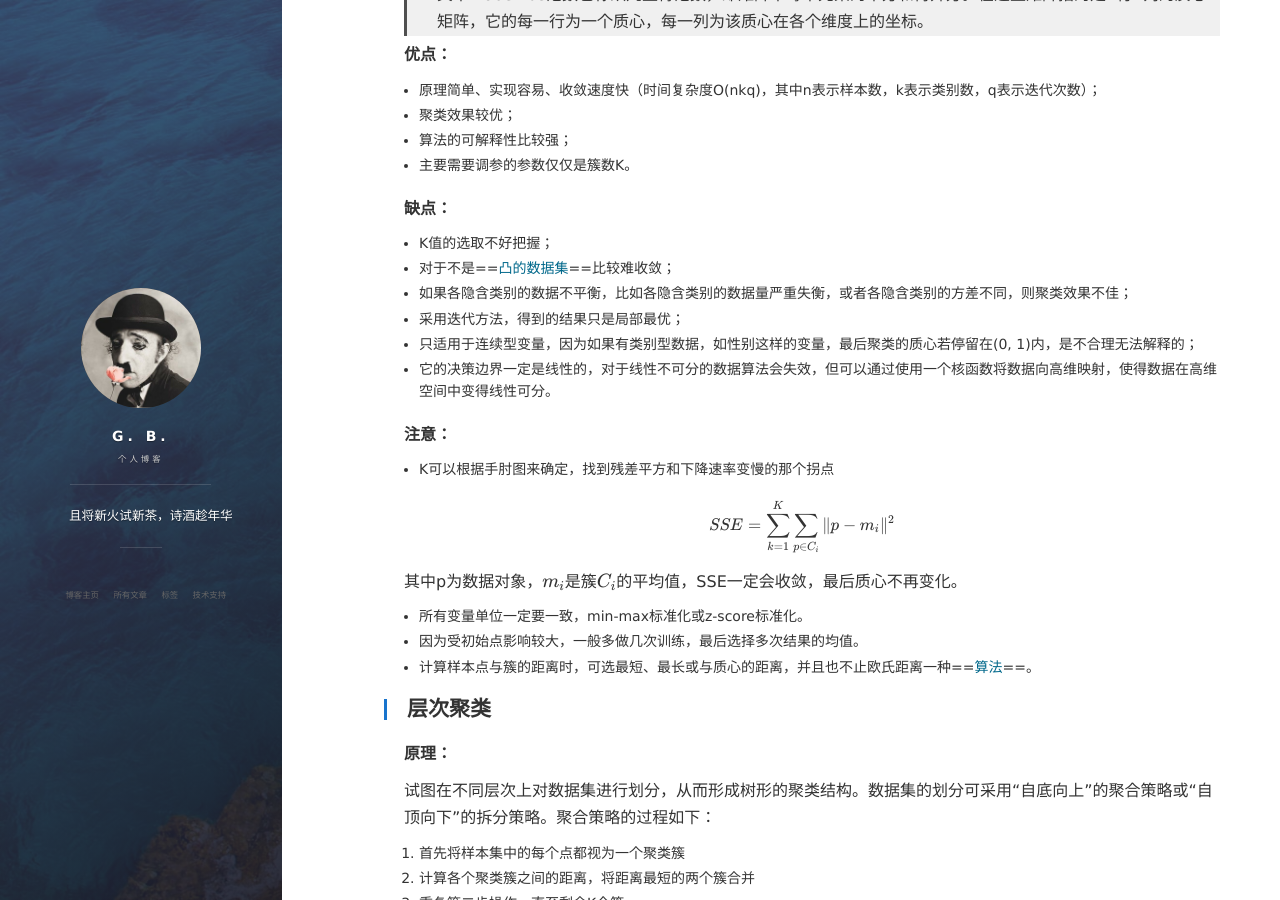
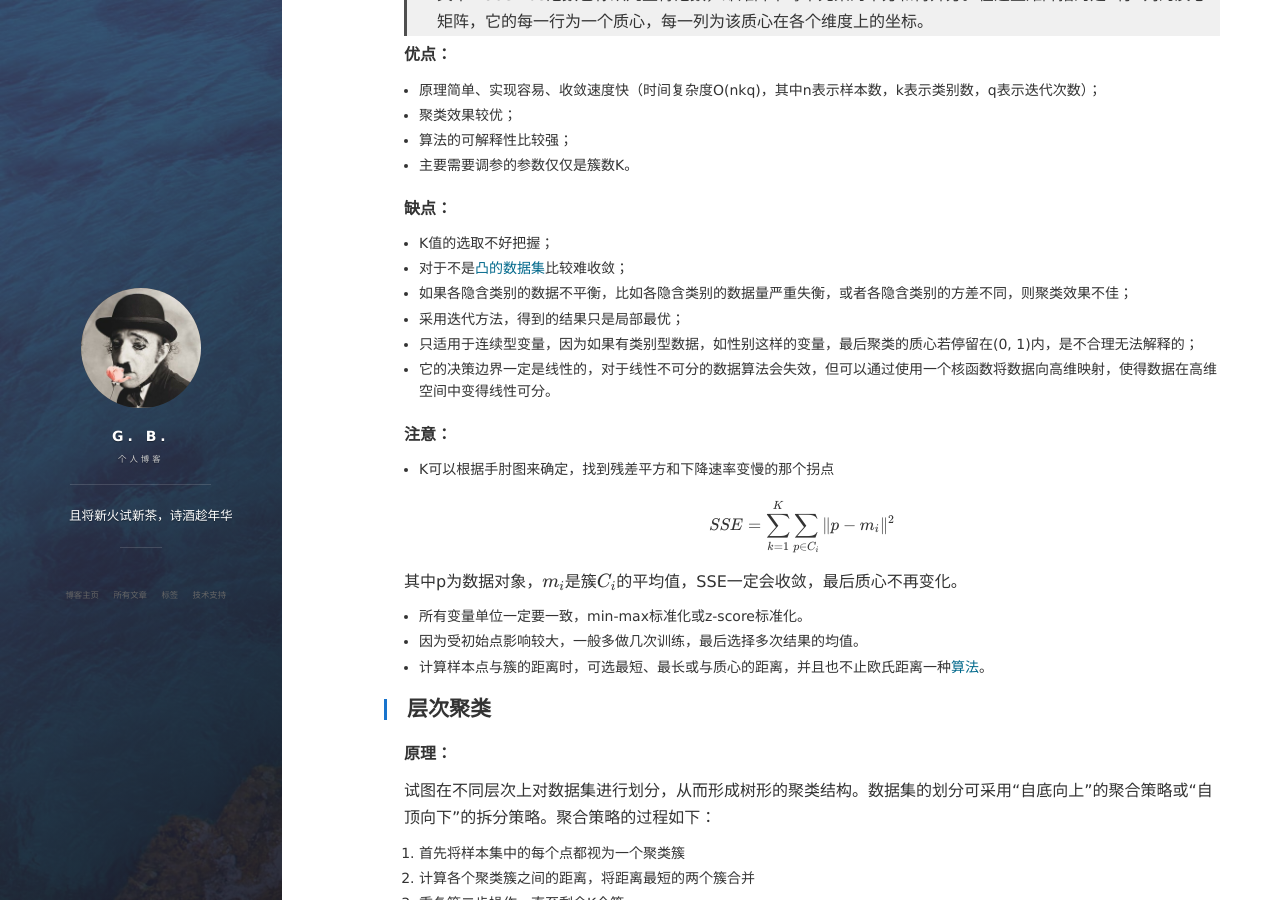
Before and after one commit to Blanket58/Blanket58.github.io, a Jekyll site: the page built from _posts/2021-09-24-clustering.md, in a window 1280 px wide and 900 px high, scrolled down 369 px. Built offline with Jekyll 4.4.1, drawn with Linux system fonts in a browser that asks for light colours; nearby versions of some CDN libraries; comment, search, counter and statistics services are not loaded.

```diff
--- a/_posts/2021-09-24-clustering.md
+++ b/_posts/2021-09-24-clustering.md
@@ -28,7 +28,7 @@ katex: true
 **缺点：**
 
 - K值的选取不好把握；
-- 对于不是==[凸的数据集](/2021/02/machine-learning/)==比较难收敛；
+- 对于不是[凸的数据集](/2021/02/machine-learning/)比较难收敛；
 - 如果各隐含类别的数据不平衡，比如各隐含类别的数据量严重失衡，或者各隐含类别的方差不同，则聚类效果不佳；
 - 采用迭代方法，得到的结果只是局部最优；
 - 只适用于连续型变量，因为如果有类别型数据，如性别这样的变量，最后聚类的质心若停留在(0, 1)内，是不合理无法解释的；
@@ -46,7 +46,7 @@ $$
 
 - 所有变量单位一定要一致，min-max标准化或z-score标准化。
 - 因为受初始点影响较大，一般多做几次训练，最后选择多次结果的均值。
-- 计算样本点与簇的距离时，可选最短、最长或与质心的距离，并且也不止欧氏距离一种==[算法](/2021/02/machine-learning/)==。
+- 计算样本点与簇的距离时，可选最短、最长或与质心的距离，并且也不止欧氏距离一种[算法](/2021/02/machine-learning/)。
 
 ## 层次聚类
 
```
